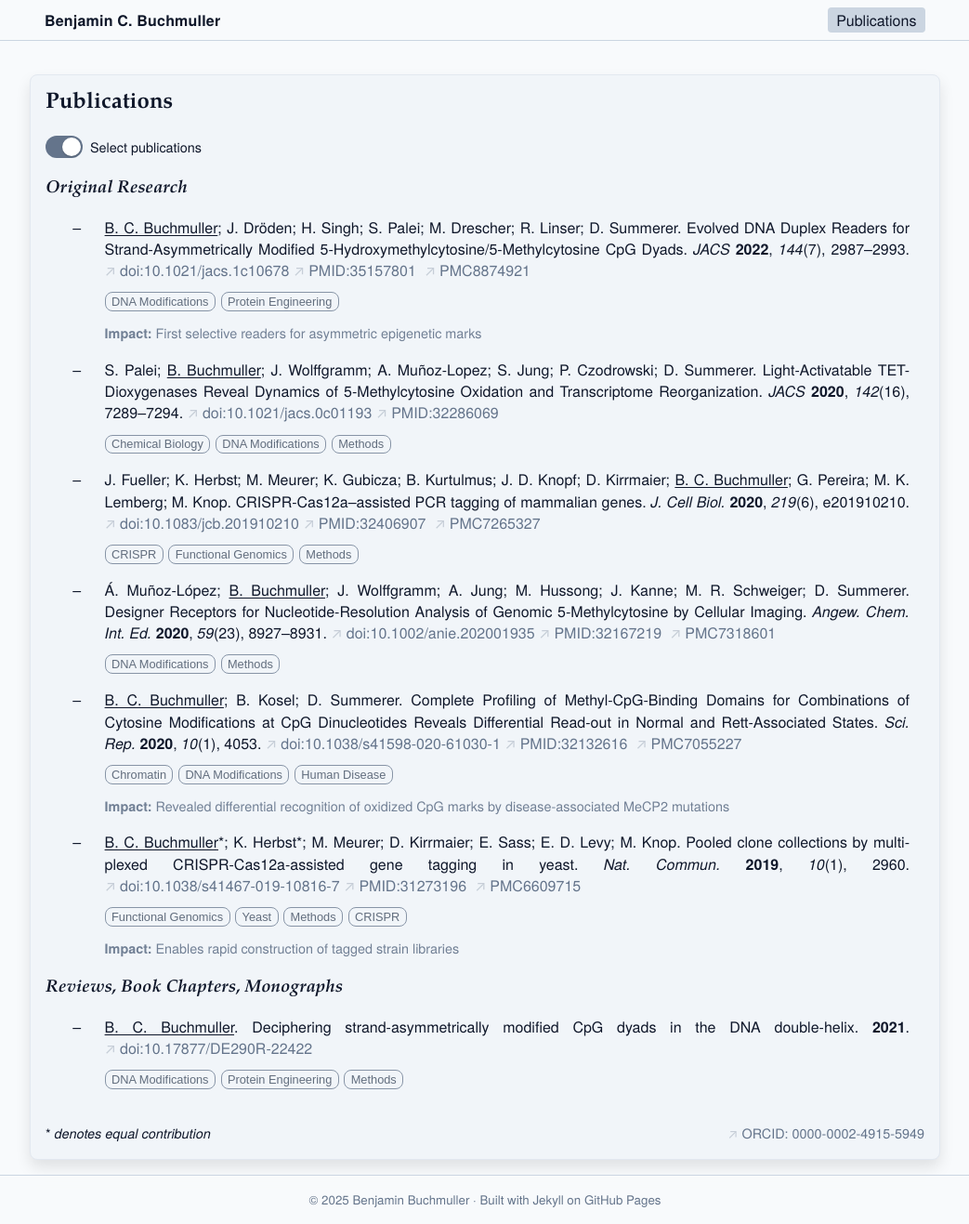
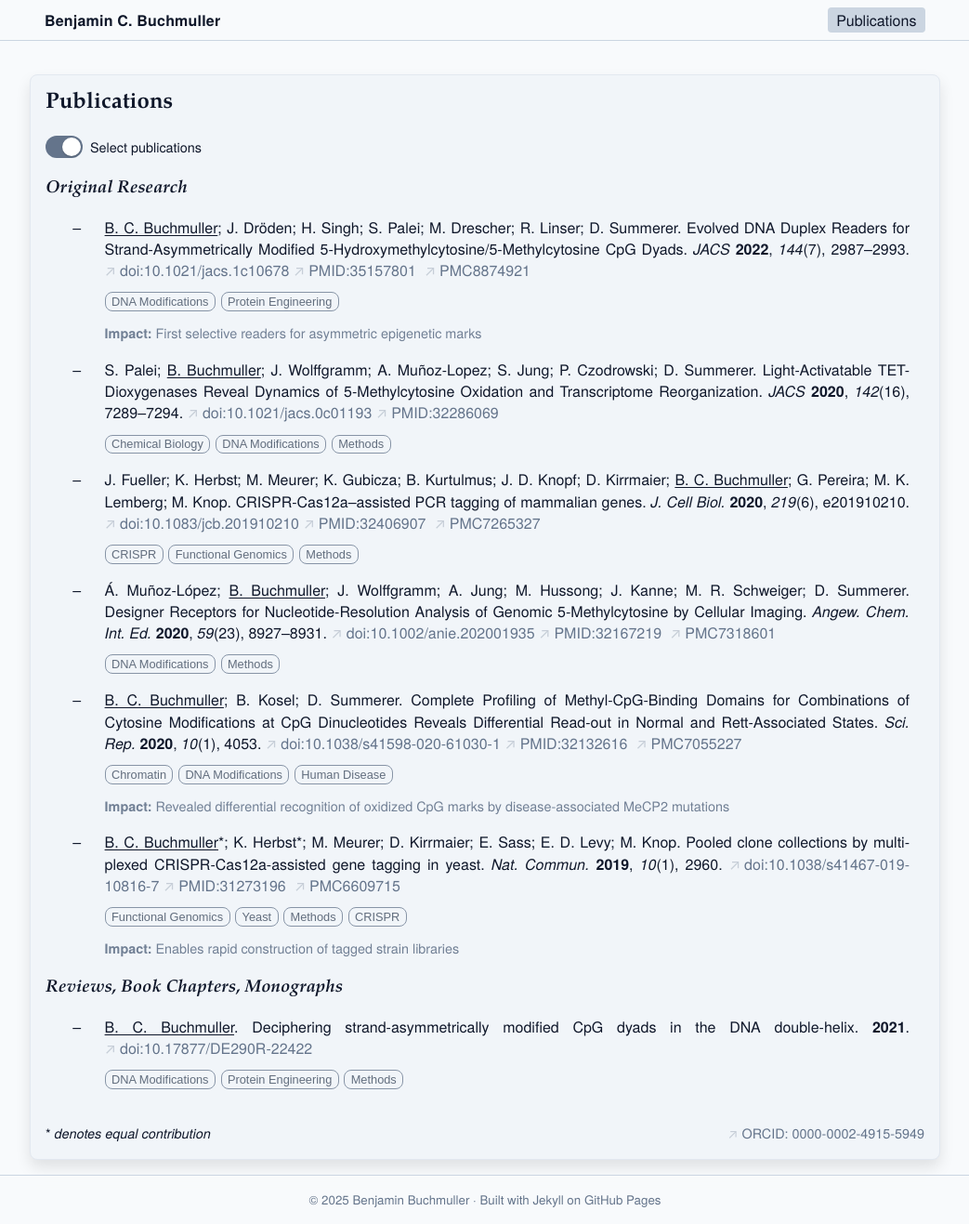
Before and after one commit to benjbuch/benjbuch.github.io, a Jekyll site: the page built from index.html, in a window 1280 px wide and 1317 px high. Shown: the whole window at 93% size, without its empty margins (118-1161 px from the left). Built offline with Jekyll 4.4.1, drawn with Linux system fonts in a browser that asks for light colours.

Commit message:
Improve hyphenation

```diff
--- a/_sass/_publications.scss
+++ b/_sass/_publications.scss
@@ -89,8 +89,6 @@
 .pub-pmid,
 .pub-pmcid {
   margin-right: 0.5ch;
-  overflow-wrap: anywhere;
-  white-space: nowrap;
 }
 
 .pub-doi {
```
